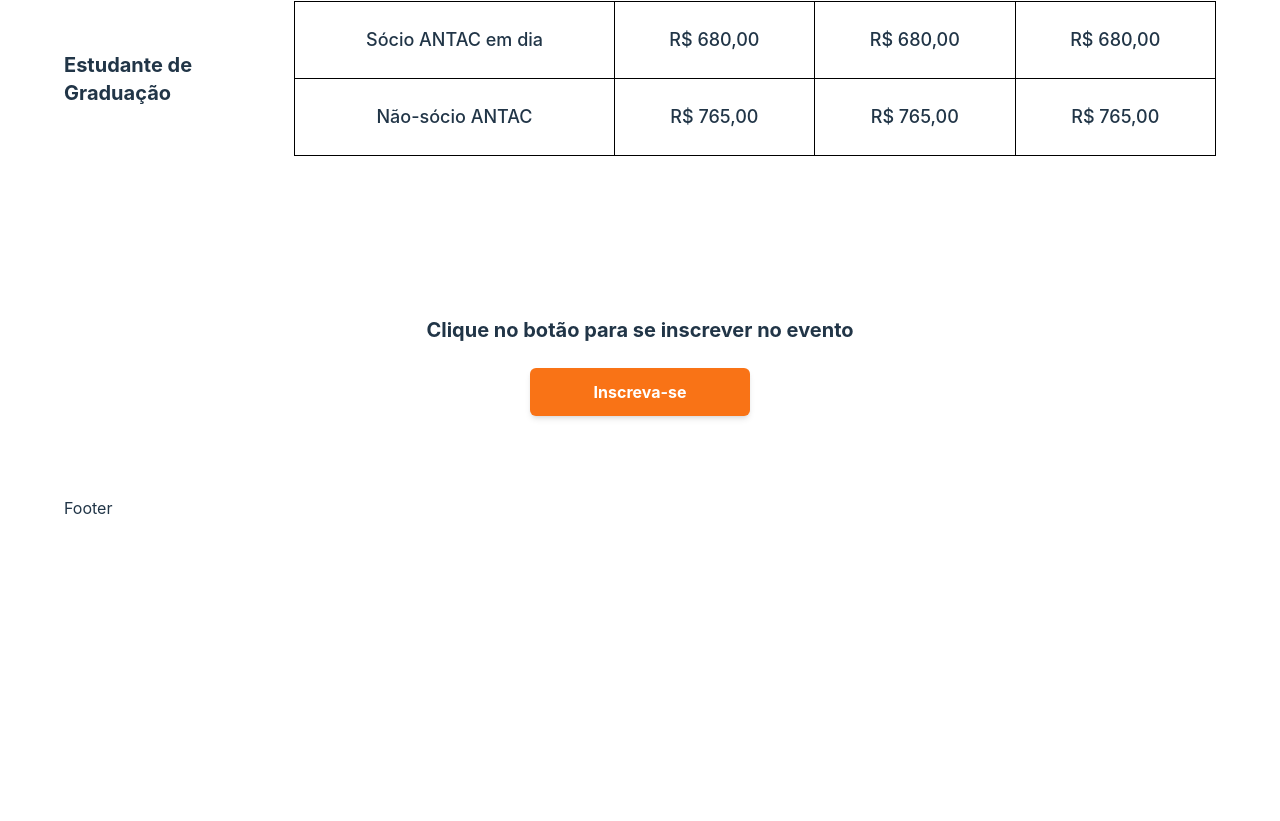
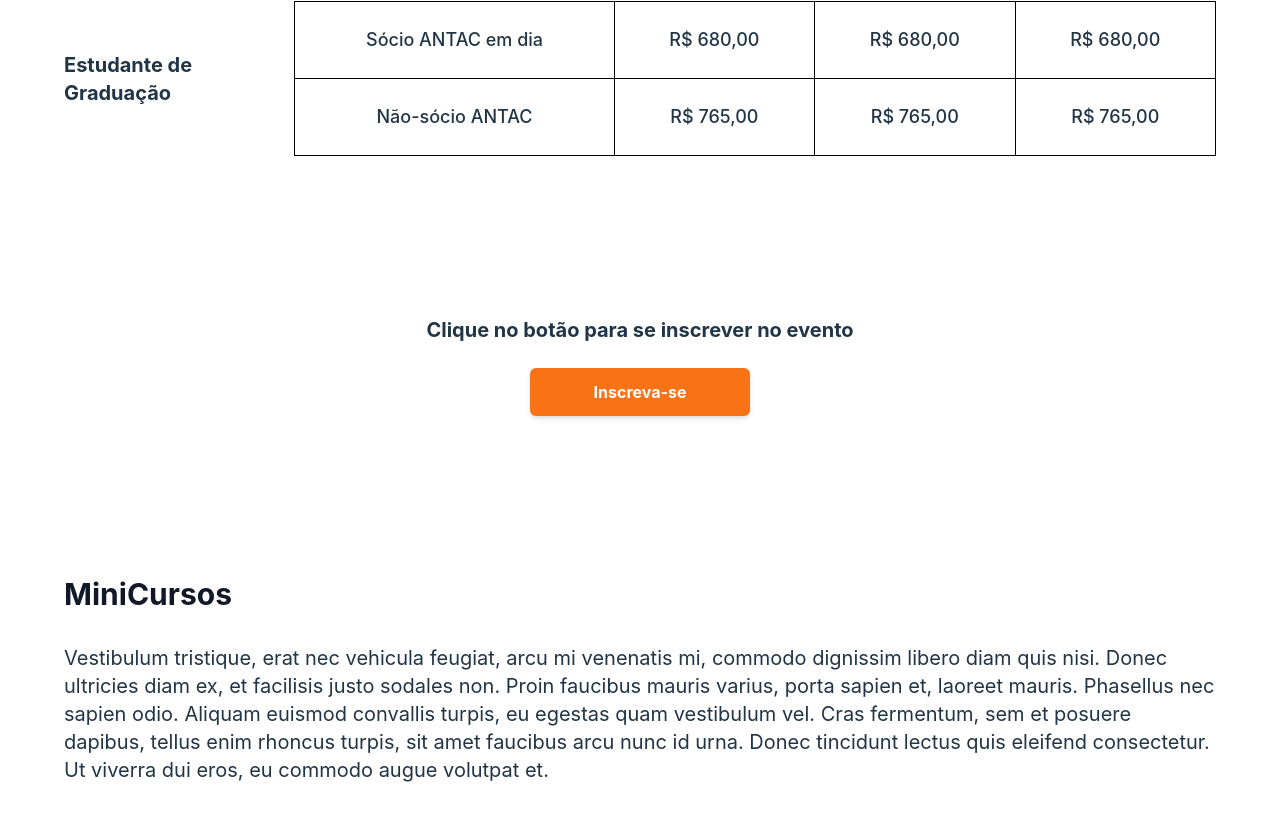
Before and after one commit to softeam-org/sibragecsbtic-web, a React (Vite) app: page /inscricoes in a window 1280 px wide. Shown: the part 1907-2728 px from the top of the page. Before the commit the page ends 2427 px from the top, so only its background shows below. Built offline with nearby package versions, Linux system fonts and the light colour scheme; what tailwind-nord would draw is missing.

Commit message:
Adicionada estrutura dos cursos

```diff
--- /dev/null
+++ b/src/components/Courses.jsx
@@ -0,0 +1,75 @@
+import React from "react";
+
+const coursesData = [
+  {
+    id: 1,
+    name: "Curso 1",
+    image: "https://picsum.photos/200/300",
+    description:
+      "Lorem ipsum dolor sit amet, consectetur adipiscing elit. Sed euismod, nisl vitae ultricies ultricies, nunc nisl ultricies nisl, nec ultricies nisl nisl sit amet nisl. Sed euismod, nisl vitae ultricies ultricies, nunc nisl ultricies nisl, nec ultricies nisl nisl sit amet nisl.",
+    presenter: "Prof. Dr. Maurício Moreira e Silva Bernardes - UFRGS",
+    link: "",
+  },
+  {
+    id: 2,
+    name: "Curso 2",
+    image: "https://picsum.photos/200/300",
+    description:
+      "Lorem ipsum dolor sit amet, consectetur adipiscing elit. Sed euismod, nisl vitae ultricies ultricies, nunc nisl ultricies nisl, nec ultricies nisl nisl sit amet nisl. Sed euismod, nisl vitae ultricies ultricies, nunc nisl ultricies nisl, nec ultricies nisl nisl sit amet nisl.",
+    presenter: "Prof. Dr. Maurício Moreira e Silva Bernardes - UFRGS",
+    link: "",
+  },
+  {
+    id: 3,
+    name: "Curso 3",
+    image: "https://picsum.photos/200/300",
+    description:
+      "Lorem ipsum dolor sit amet, consectetur adipiscing elit. Sed euismod, nisl vitae ultricies ultricies, nunc nisl ultricies nisl, nec ultricies nisl nisl sit amet nisl. Sed euismod, nisl vitae ultricies ultricies, nunc nisl ultricies nisl, nec ultricies nisl nisl sit amet nisl.",
+    presenter: "Prof. Dr. Maurício Moreira e Silva Bernardes - UFRGS",
+    link: "",
+  },
+];
+
+function Courses() {
+  return (
+    <div className="bg-white py-20">
+      <div className="max-w-6xl mx-auto">
+        <div className="mb-8">
+          <h2 className="text-3xl font-bold text-gray-900">MiniCursos</h2>
+        </div>
+        <div className="flex flex-col w-100 justify-center items-center gap-6">
+          <p className="text-nord-0 text-xl mb-20">
+            Vestibulum tristique, erat nec vehicula feugiat, arcu mi venenatis
+            mi, commodo dignissim libero diam quis nisi. Donec ultricies diam
+            ex, et facilisis justo sodales non. Proin faucibus mauris varius,
+            porta sapien et, laoreet mauris. Phasellus nec sapien odio. Aliquam
+            euismod convallis turpis, eu egestas quam vestibulum vel. Cras
+            fermentum, sem et posuere dapibus, tellus enim rhoncus turpis, sit
+            amet faucibus arcu nunc id urna. Donec tincidunt lectus quis
+            eleifend consectetur. Ut viverra dui eros, eu commodo augue volutpat
+            et.
+          </p>
+          <div className="w-100 flex justify-center items-center">
+            {coursesData.map((course) => (
+              <div className="px-8 py-12 shadow-lg">
+                <img
+                src={course.image}
+                className="w-64 h-44 object-cover"
+                alt="" />
+                <h3 className="text-lg text-nord0">{course.name}</h3>
+                <p className="text-zinc-400">{course.presenter}</p>
+                <a href="">
+                  <button className="bg-orange-500 border-0 text-white font-bold py-3 px-16  shadow-md hover:shadow-lg rounded-md hover:bg-orange-400 transition-all ease-in">
+                    Inscreva-se
+                  </button>
+                </a>
+              </div>
+            ))}
+          </div>
+        </div>
+      </div>
+    </div>
+  );
+}
+
+export default Courses;
--- a/src/container/Inscricoes.jsx
+++ b/src/container/Inscricoes.jsx
@@ -2,9 +2,11 @@ import React from "react";
 
 import Instructions from "../components/Instructions";
 import Prices from "../components/Prices";
+import Courses from "../components/Courses";
 
 function Inscricoes() {
   return (
+    <div className="bg-white">
       <div className="w-100 bg-nord6 py-20">
         <div className="max-w-6xl mx-auto">
           <div className="mb-6 py-4 border-b-2 border-b-nord2 text-nord1 text-3xl font-bold">
@@ -18,10 +20,7 @@ function Inscricoes() {
             <p className="text-nord-0 text-xl font-bold">
               Clique no botão para se inscrever no evento
             </p>
-          <a
-            href="/"
-            rel="noreferrer"
-          >
+            <a href="/" rel="noreferrer">
               <button className="bg-orange-500 border-0 text-white font-bold py-3 px-16  shadow-md hover:shadow-lg rounded-md hover:bg-orange-400 transition-all ease-in">
                 Inscreva-se
               </button>
@@ -29,6 +28,8 @@ function Inscricoes() {
           </div>
         </div>
       </div>
+          <Courses />
+    </div>
   );
 }
 
```
Lines whose indentation alone changed are shown as unchanged.
